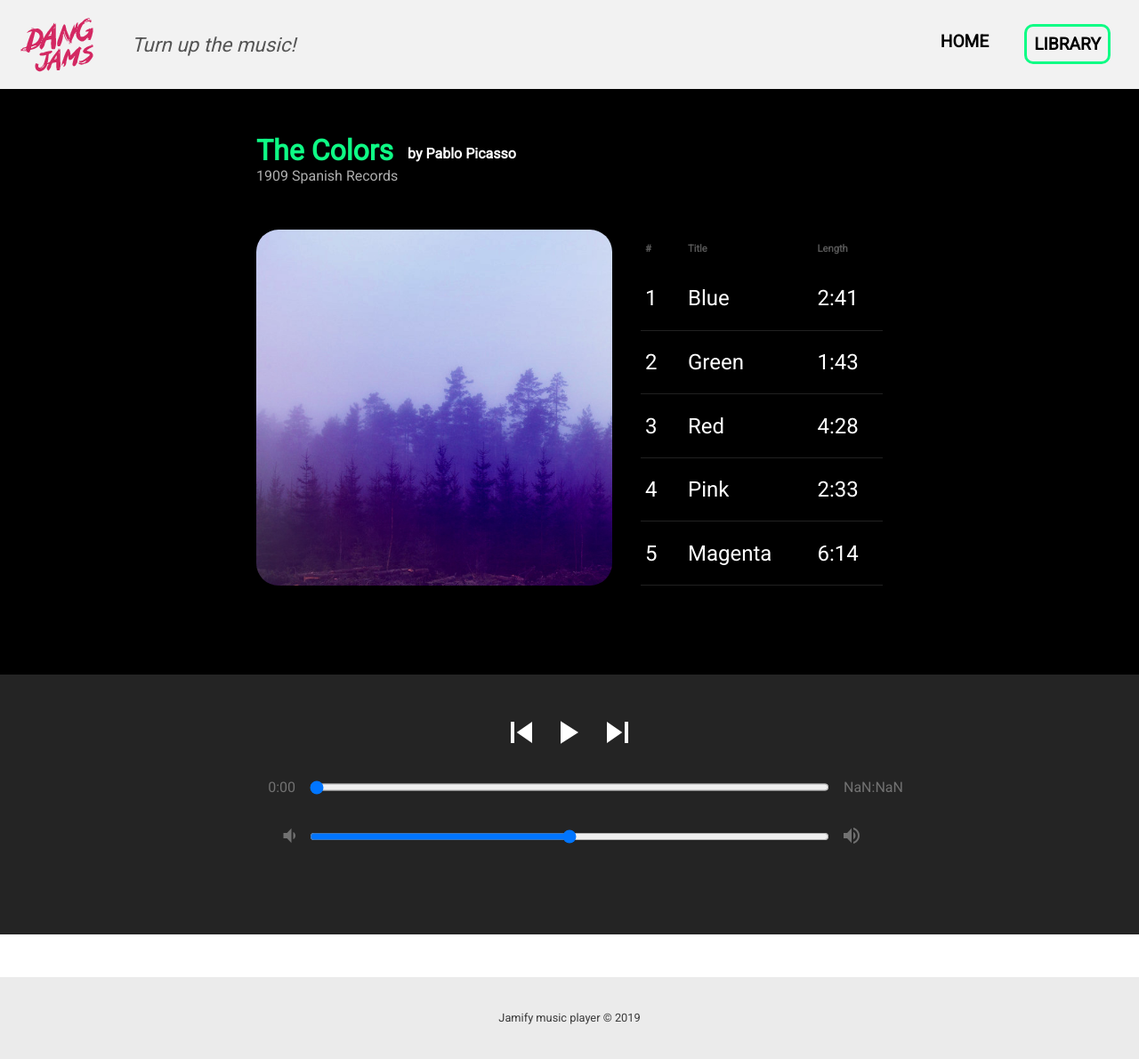
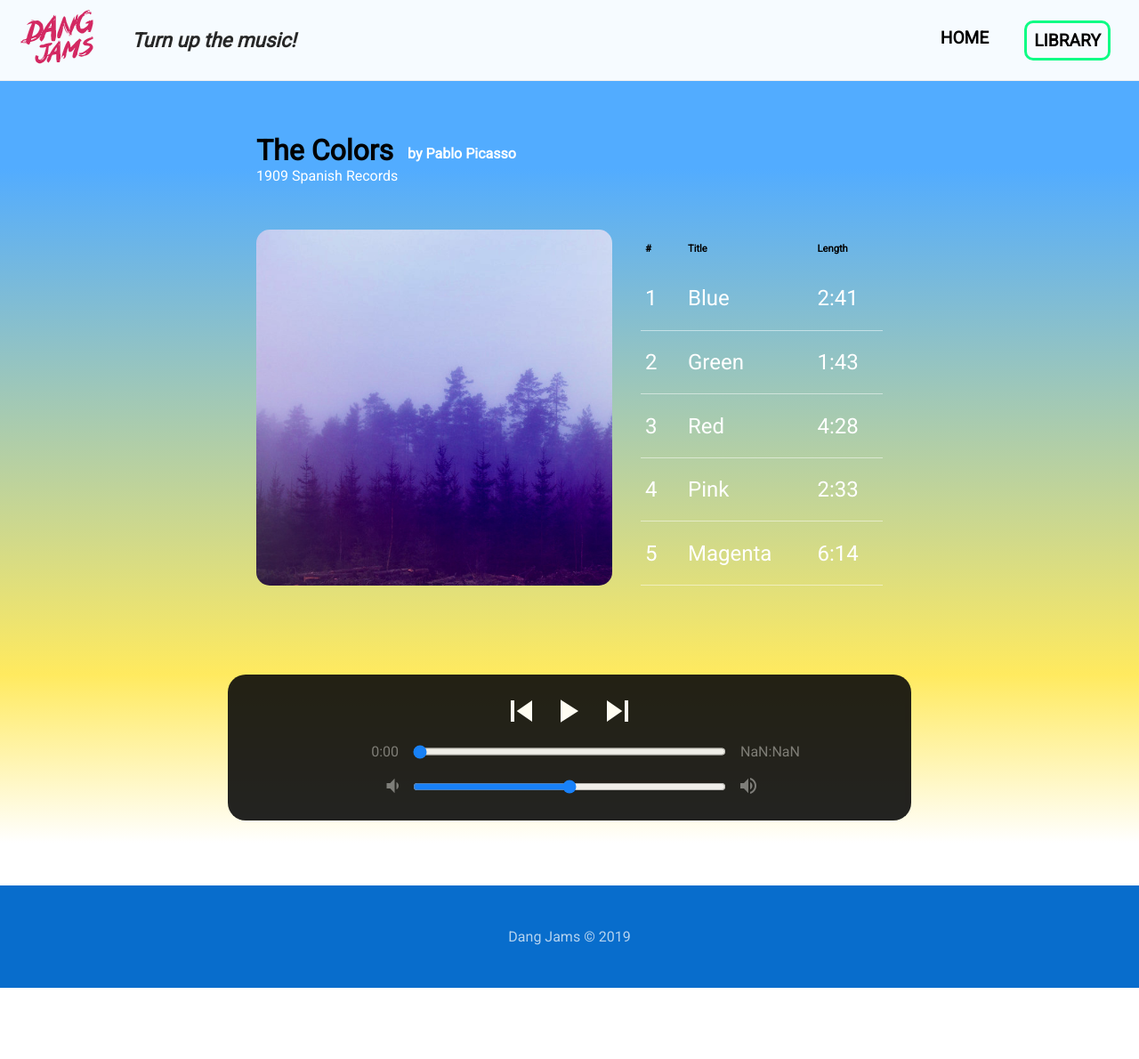
Before and after one commit to dangarts/bloc-jams-react, a React (Create React App) app: page /album/the-colors in a window 1280 px wide. Shown: the whole page at 89% size. After the commit the page ends 1110 px from the top, so only its background shows below. Built offline with nearby package versions, Linux system fonts and the light colour scheme; the HTML template or start-up script is replaced by a standard one.

Commit message:
style changes

```diff
--- a/public/index.html
+++ b/public/index.html
@@ -1,16 +1,22 @@
 <!DOCTYPE html>
 <html lang="en">
   <head>
-    <meta charset="utf-8">
-    <link rel="shortcut icon" href="%PUBLIC_URL%/favicon.ico">
-    <link href="https://unpkg.com/ionicons@4.4.6/dist/css/ionicons.min.css" rel="stylesheet">
-    <meta name="viewport" content="width=device-width, initial-scale=1, shrink-to-fit=no">
-    <meta name="theme-color" content="#000000">
+    <meta charset="utf-8" />
+    <link rel="shortcut icon" href="%PUBLIC_URL%/favicon.ico" />
+    <link
+      href="https://unpkg.com/ionicons@4.4.6/dist/css/ionicons.min.css"
+      rel="stylesheet"
+    />
+    <meta
+      name="viewport"
+      content="width=device-width, initial-scale=1, shrink-to-fit=no"
+    />
+    <meta name="theme-color" content="#000000" />
     <!--
       manifest.json provides metadata used when your web app is added to the
       homescreen on Android. See https://developers.google.com/web/fundamentals/web-app-manifest/
     -->
-    <link rel="manifest" href="%PUBLIC_URL%/manifest.json">
+    <link rel="manifest" href="%PUBLIC_URL%/manifest.json" />
     <!--
       Notice the use of %PUBLIC_URL% in the tags above.
       It will be replaced with the URL of the `public` folder during the build.
@@ -20,7 +26,7 @@
       work correctly both with client-side routing and a non-root public URL.
       Learn how to configure a non-root public URL by running `npm run build`.
     -->
-    <title>React App</title>
+    <title>Dang Jams</title>
   </head>
   <body>
     <noscript>
--- a/src/App.js
+++ b/src/App.js
@@ -39,7 +39,7 @@ class App extends Component {
         </main>
 
         <footer>
-          <p>Jamify music player &copy; 2019</p>
+          <p>Dang Jams &copy; 2019</p>
         </footer>
       </div>
     );
--- a/src/components/Landing.js
+++ b/src/components/Landing.js
@@ -5,42 +5,35 @@ const Landing = () => (
     {/* <h1 className="hero-title">Turn the music up!</h1> */}
 
     <section className="selling-points">
-
-
-
       <div className="point point-one landing-hero">
         <h2 className="point-title">Choose your music</h2>
         <p className="point-description">
-          The world is full of music; why should you have to listen to music
-          that someone else chose?
+          The world is full of music; why should you listen to music curated by
+          the radio?
         </p>
       </div>
 
-
-
-
       <div className="point point-two landing-card">
         <h2 className="point-title">Unlimited, streaming, ad-free</h2>
-        <p><span className="icon ion-md-infinite"></span></p>
+        <p>
+          <span className="icon ion-md-infinite" />
+        </p>
         <p className="point-description">
           No arbitrary limits. No distractions.
         </p>
       </div>
 
-
-
       <div className="point point-three landing-card">
         <h2 className="point-title">Mobile enabled</h2>
-        <p><span className="icon ion-md-checkmark-circle-outline"></span></p>
+        <p>
+          <span className="icon ion-md-checkmark-circle-outline" />
+        </p>
 
         <p className="point-description">
           Listen to your music on the go. This streaming service is available on
           all mobile platforms.
         </p>
       </div>
-
-
-
     </section>
   </section>
 );
--- a/src/index.css
+++ b/src/index.css
@@ -30,7 +30,7 @@ header {
   justify-content: flex-start;
   align-content: center;
   margin: auto;
-  padding: 1rem 1rem 0 1rem;
+  padding: 7px 1rem 0 1rem;
   box-sizing: border-box;
 }
 
@@ -43,7 +43,8 @@ header {
   font-size: 1.4em;
   font-style: italic;
   width: 100%;
-  color: #555;
+  color: rgb(39, 39, 39);
+  font-weight: bold;
   margin: auto;
   padding: 0 1rem;
   box-sizing: border-box;
@@ -150,7 +151,7 @@ main {
 }
 
 .landing-card:hover {
-  border: 4px solid rgba(242, 60, 124, 0.3);
+  /* border: 4px solid rgba(242, 60, 124, 0.3); */
   box-sizing: border-box;
 }
 
@@ -175,9 +176,9 @@ main {
 }
 
 .point .icon {
-  color: rgb(242, 60, 124);
+  color: #086dcc;
   font-size: 7rem;
-  text-shadow: 0px 0px 15px rgba(242, 60, 124, 0.564);
+  text-shadow: 0px 0px 15px #086dcc;
 }
 
 /* LIBRARY CONTENT ******************************************************************* */
@@ -228,7 +229,17 @@ main {
 /* ALBUM DETAIL CONTENT ******************************************************************* */
 .album {
   padding-top: 150px;
-  background-color: #000000;
+  background-color: #111f2c;
+  /* background-image: linear-gradient(147deg, #145324 0%, #033a10 74%); */
+  background-color: #52acff;
+  background-image: linear-gradient(
+    180deg,
+    #52acff 20%,
+    #ffea5f 80%,
+    #ffffff 100%
+  );
+
+  padding-bottom: 25px;
   color: white;
   text-align: left;
 }
@@ -247,13 +258,12 @@ main {
   grid-row: 1 / 2;
   grid-template-columns: max-content max-content 1fr;
   grid-template-rows: 1fr 1fr;
-
 }
 
 .album-details #album-title {
   grid-column: 1 / 2;
   grid-row: 1 / 2;
-        color: rgb(14, 252, 133);
+  color: rgb(0, 0, 0);
   font-size: 2rem;
 }
 
@@ -268,16 +278,16 @@ main {
   padding-bottom: 6px;
 }
 
-      .album-details #release-info{
+.album-details #release-info {
   grid-column: 1 / 4;
   grid-row: 2 / 3;
-        color: rgb(174, 174, 174);
+  color: rgb(255, 255, 255);
 }
 
 #album-info #album-cover-art {
   grid-column: 2 / 3;
   grid-row: 2 / 3;
-    border-radius: 25px;
+  border-radius: 15px;
   width: 400px;
 }
 
@@ -287,41 +297,44 @@ main {
   font-size: 1.5rem;
 }
 
-  #song-list{
+#song-list {
   width: 100%;
 }
 
 #song-list .ion-md-play {
-    color:rgb(14, 252, 133);
+  color: rgb(242, 60, 124);
 }
 
 #song-list .ion-md-pause {
-    color: rgb(242, 60, 124);
+  color: rgb(0, 0, 0);
 }
 
-  #song-list td{
-    border-bottom: 1px solid rgb(33, 33, 33);
+#song-list td {
+  border-bottom: 1px solid rgba(255, 255, 255, 0.493);
 }
-  #song-number-column{
+#song-number-column {
   width: 3rem;
 }
 
-  #song-list th{
-    color: #555;
-    font-size: .7rem;
+#song-list th {
+  color: rgb(0, 0, 0);
+  font-size: 0.7rem;
 }
 
 /* ALBUM PLAYER BAR CONTENT ******************************************************************* */
 
-.player-bar{
-  background: rgb(36, 36, 36);
+.player-bar {
+  background: rgb(12, 12, 12);
   text-align: center;
   display: grid;
-  padding: 3rem 3rem 6rem 3rem;
-  grid-gap:2rem;
+  padding: 1.5rem;
+  grid-gap: 1rem;
+  border-radius: 20px;
+  margin: 0px 20vw;
+  opacity: 0.9;
 }
 
-    .player-bar #buttons > button{
+.player-bar #buttons > button {
   font-size: 2rem;
   background: none;
   border: none;
@@ -329,7 +342,7 @@ main {
   padding: 0 1rem;
 }
 
-    .player-bar #time-control{
+.player-bar #time-control {
   display: grid;
   grid-template-columns: 1fr 1fr 1fr 1fr;
   grid-column-gap: 1rem;
@@ -347,7 +360,7 @@ main {
   text-align: left;
 }
 
-    .player-bar #volume-control{
+.player-bar #volume-control {
   display: grid;
   grid-column-gap: 1rem;
   grid-template-columns: 1fr 1fr 1fr 1fr;
@@ -368,9 +381,9 @@ main {
 
 /* FOOTER CONTENT ******************************************************************* */
 footer {
-  background: #ebebeb;
-  color: #3a3a3a;
-  font-size: 0.8rem;
-  padding: 3em ;
+  background: #086dcc;
+  color: rgba(255, 255, 255, 0.699);
+  font-size: 1rem;
+  padding: 3em;
   margin-top: 3rem;
 }
```
Also changed, not shown: src/App.css (+0 -29 lines), public/readme-screenshot.jpg, public/readme-screenshot.png (deleted). Lines whose indentation alone changed are shown as unchanged.
